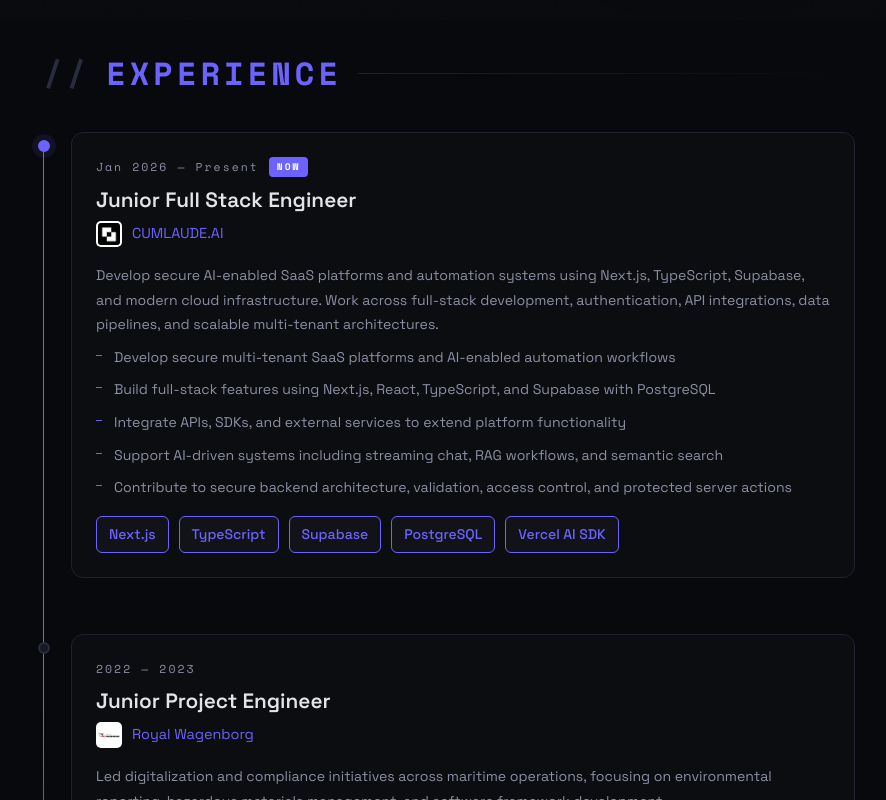
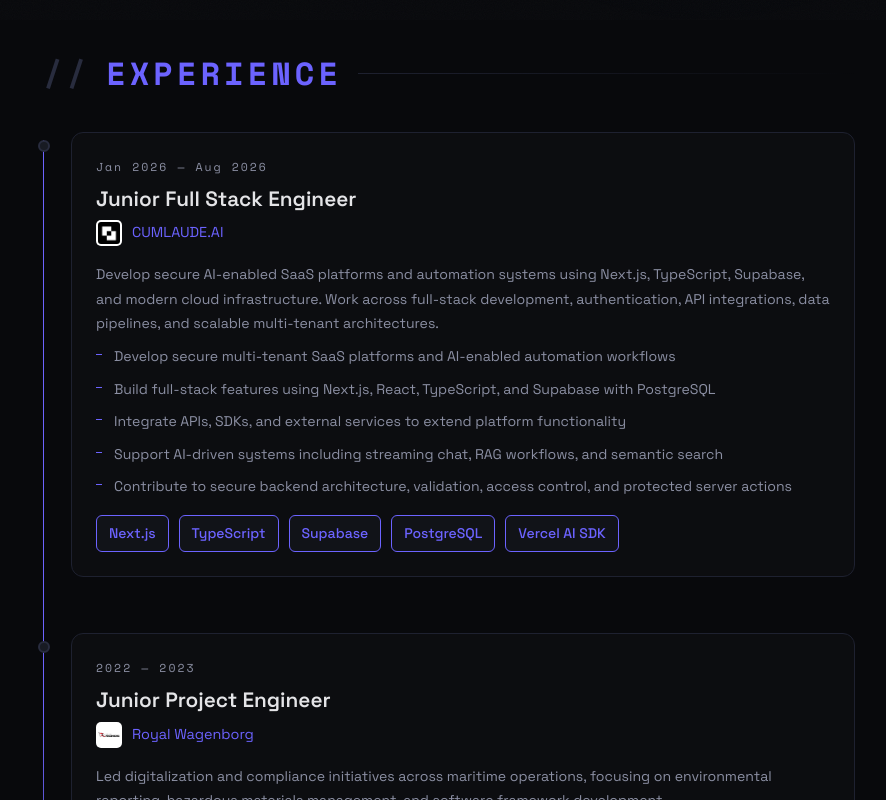
Before and after one commit to Lemonroyal28/portfolio, a Next.js app: page / in a window 1280 px wide. Shown: the part 780-1580 px from the top of the page, without its empty margins (191-1077 px from the left). Built offline with nearby package versions, Linux system fonts and the light colour scheme.

Commit message:
content: update CUMLAUDE.AI role end date and remove isNow flag
Position ended in August 2026 rather than continuing to present.

```diff
--- a/components/Experience/ExperienceSection.tsx
+++ b/components/Experience/ExperienceSection.tsx
@@ -11,7 +11,6 @@ export default function ExperienceSection() {
             <TimelineEntry
               key={index}
               date={exp.date}
-              isNow={index === 0}
               role={exp.role}
               company={exp.company}
               companyUrl={exp.companyUrl}
--- a/data/experience.ts
+++ b/data/experience.ts
@@ -11,7 +11,7 @@ export interface Experience {
 
 export const experience: Experience[] = [
   {
-    date: 'Jan 2026 — Present',
+    date: 'Jan 2026 — Aug 2026',
     role: 'Junior Full Stack Engineer',
     company: 'CUMLAUDE.AI',
     companyUrl: 'https://cumlaude.ai',
```
